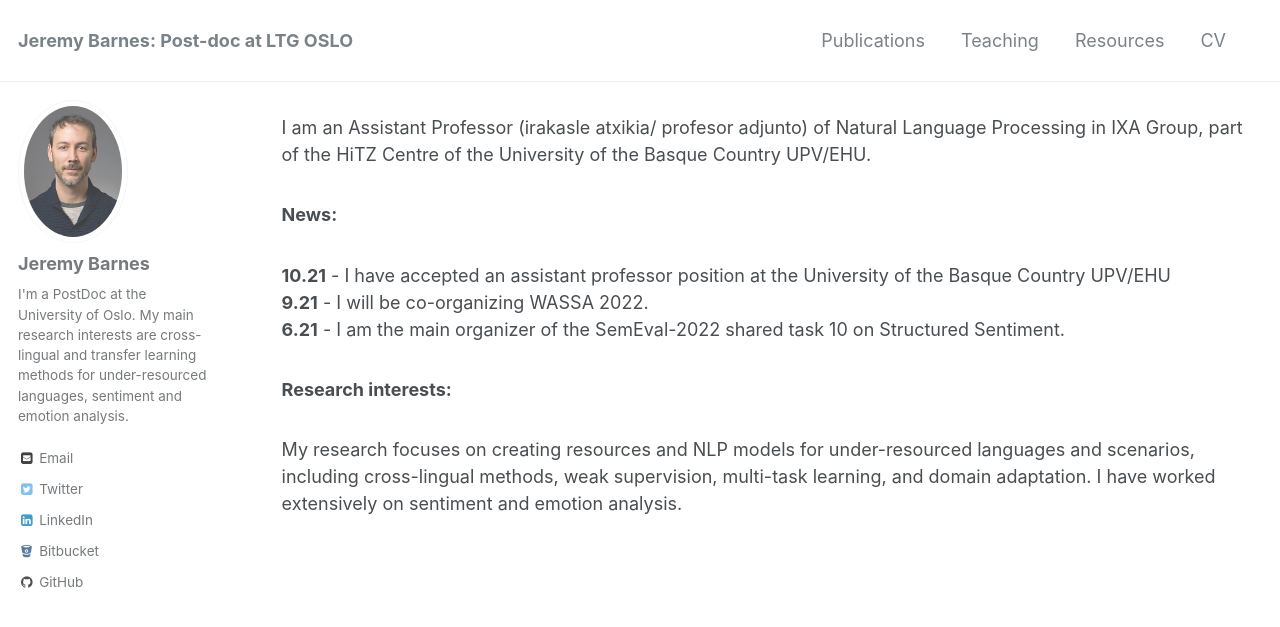
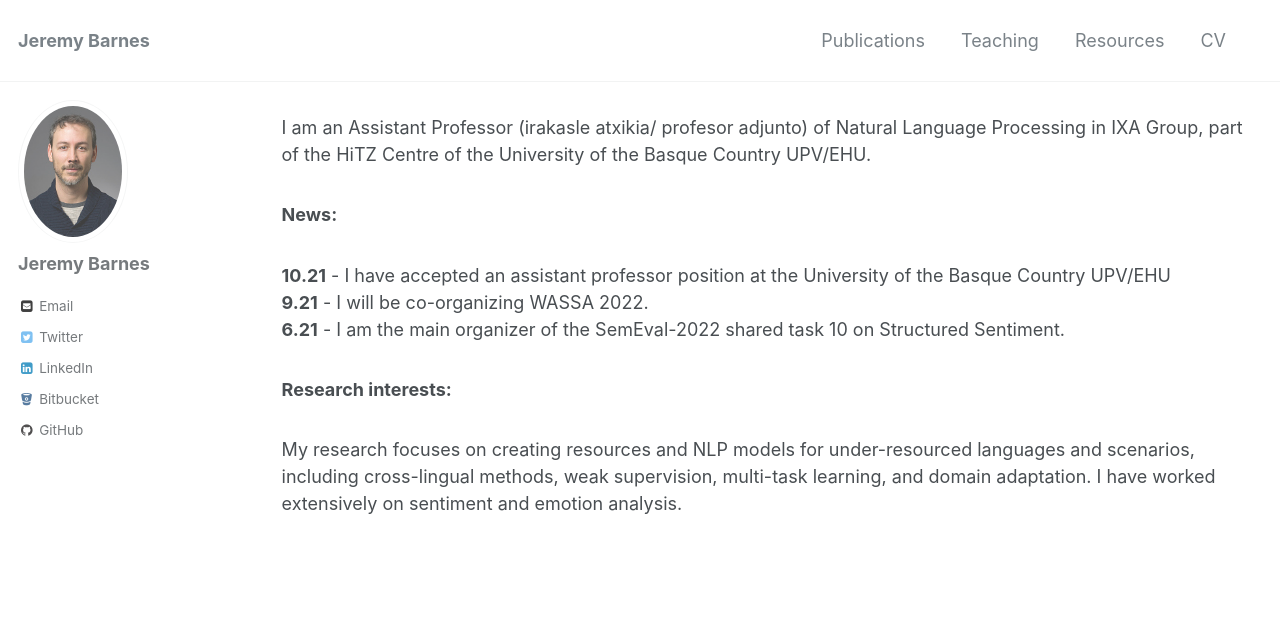
Before and after one commit to jerbarnes/jerbarnes.github.io, a Jekyll site: the page built from index.html, in a window 1280 px wide and 900 px high. Shown: the top 627 px of the window. Built offline with Jekyll 4.4.1, drawn with Linux system fonts in a browser that asks for light colours; the list of posts is cut into pages by our own code; comment, search, counter and statistics services are not loaded.

Commit message:
removed bio

```diff
--- a/_config.yml
+++ b/_config.yml
@@ -7,7 +7,7 @@
 
 # Site Settings
 locale                   : "en"
-title                    : "Jeremy Barnes: Post-doc at LTG OSLO"
+title                    : "Jeremy Barnes"
 title_separator          : "-"
 name                     : "Jeremy Barnes"
 description              : ""
@@ -79,8 +79,7 @@ analytics:
 author:
   name             : "Jeremy Barnes"
   avatar           : "/assets/images/pic2.jpg"
-  bio              : "I'm a PostDoc at the University of Oslo. My main
-  research interests are cross-lingual and transfer learning methods for under-resourced languages, sentiment and emotion analysis."
+  bio              : ""
   location         : # "Stuagard"
   email            : jeremycb (at) ifi (dot) uio (dot) no
   uri              :
@@ -180,7 +179,7 @@ timezone: # http://en.wikipedia.org/wiki/List_of_tz_database_time_zones
 
 
 # Plugins (previously gems:)
-plugins:
+plugins_dir:
   - jekyll-paginate
   - jekyll-sitemap
   - jekyll-gist
```
